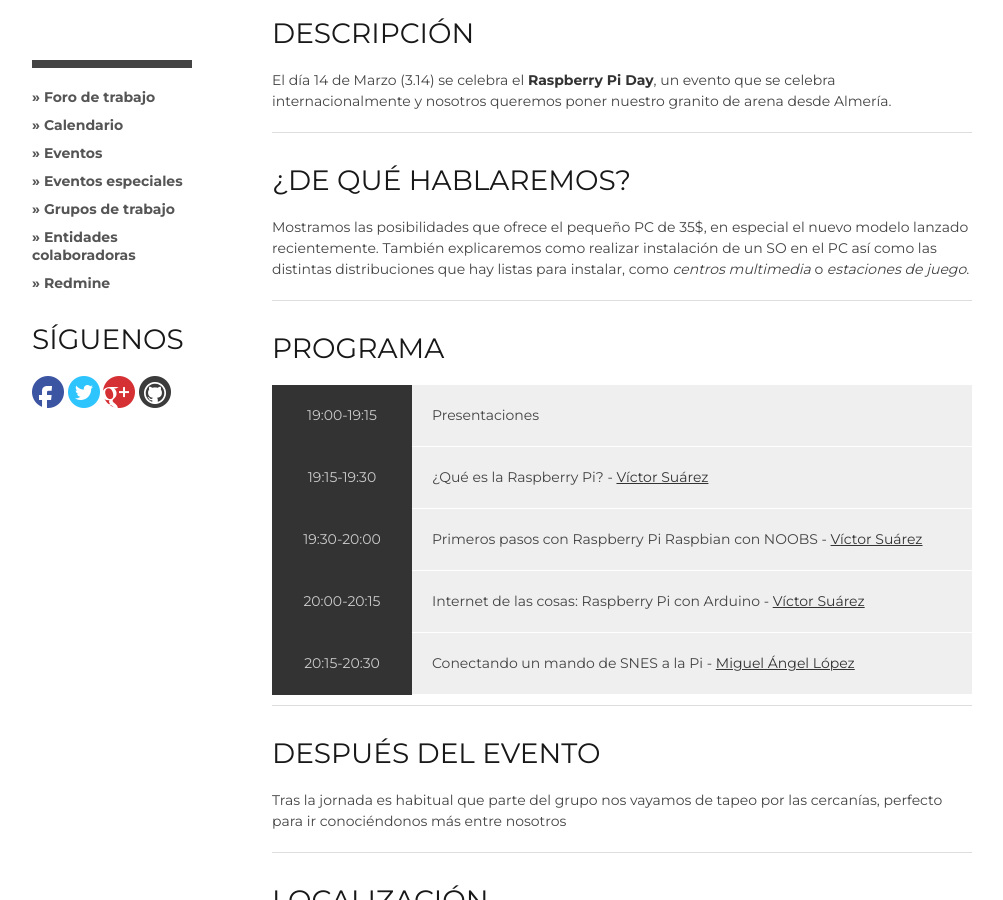
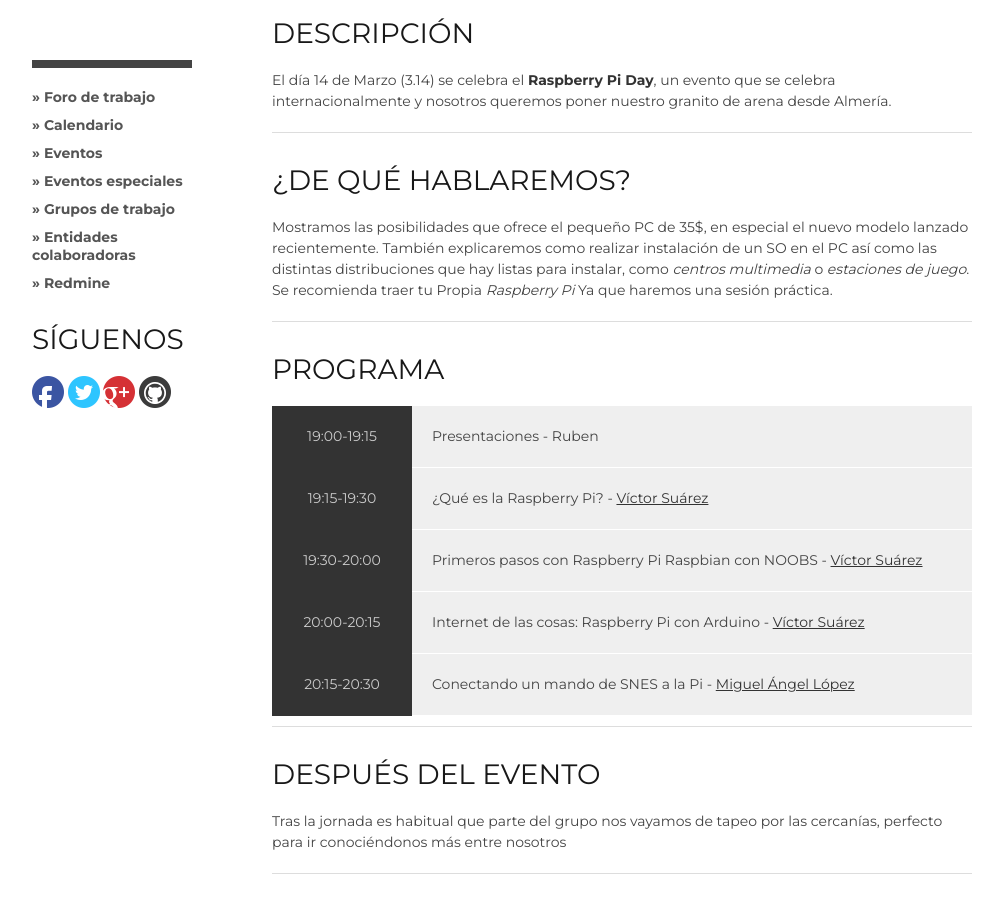
Before and after one commit to HackLab-Almeria/hacklab-almeria.github.io, a Jekyll site: the page built from _posts/2015-03-13-raspberry-pi-day-2015.md, in a window 1280 px wide and 900 px high, scrolled down 330 px. Shown: the whole window, without its empty margins (138-1141 px from the left). Built offline with Jekyll 4.4.1, drawn with Linux system fonts in a browser that asks for light colours; comment, search, counter and statistics services are not loaded.

Commit message:
Update 2015-03-13-raspberry-pi-day-2015.md

```diff
--- a/_posts/2015-03-13-raspberry-pi-day-2015.md
+++ b/_posts/2015-03-13-raspberry-pi-day-2015.md
@@ -16,13 +16,13 @@
 
 Mostramos las posibilidades que ofrece el pequeño PC de 35$, en especial el nuevo modelo lanzado recientemente.
 También explicaremos como realizar instalación de un SO en el PC así como las distintas distribuciones que hay
-listas para instalar, como _centros multimedia_ o _estaciones de juego_.
+listas para instalar, como _centros multimedia_ o _estaciones de juego_. Se recomienda traer tu Propia _Raspberry Pi_ Ya que haremos una sesión práctica.
 
 ---
 
 ### PROGRAMA
 
-| 19:00-19:15   | Presentaciones  |
+| 19:00-19:15   | Presentaciones - Ruben  |
 | 19:15-19:30   | ¿Qué es la Raspberry Pi? - [Víctor Suárez][3] |
 | 19:30-20:00   | Primeros pasos con Raspberry Pi Raspbian con NOOBS - [Víctor Suárez][3] |
 | 20:00-20:15   | Internet de las cosas: Raspberry Pi con Arduino -  [Víctor Suárez][3] |
```
